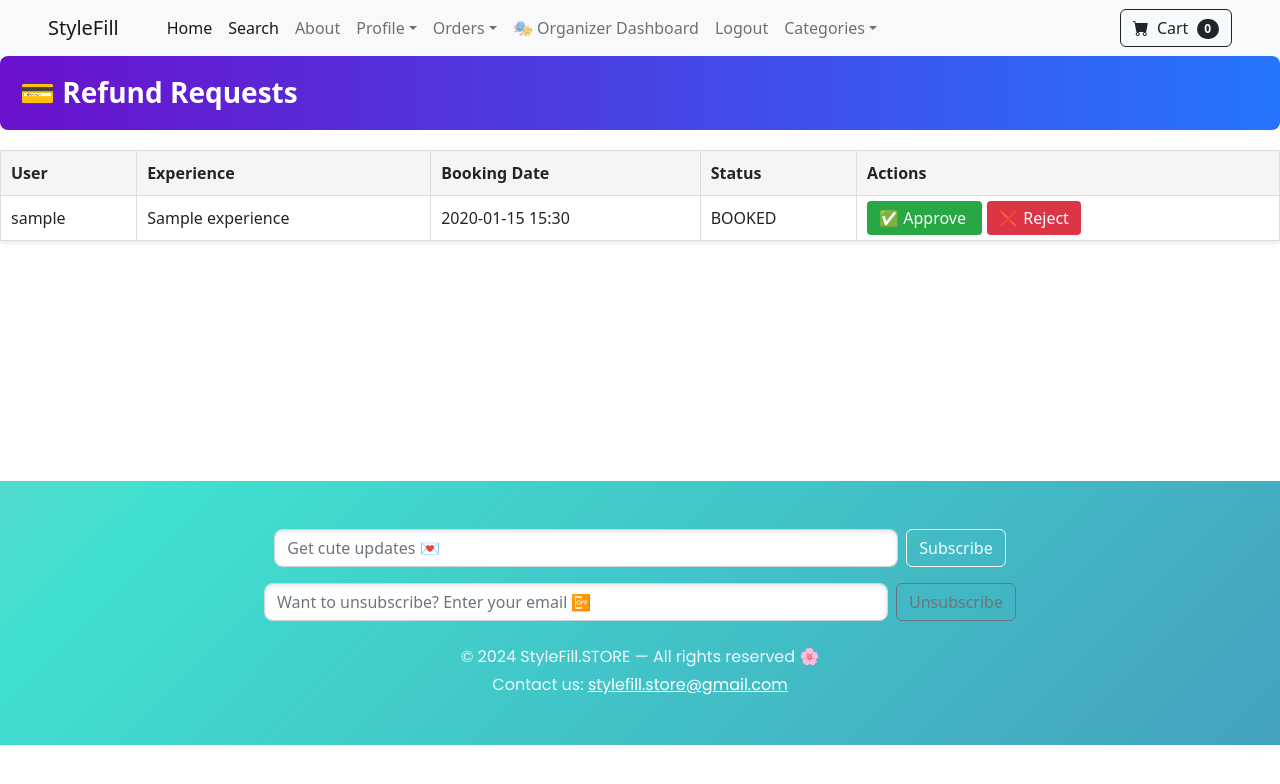
After one commit to codedev03/StyleFill, a Django app: page /payment/refund-requests/ in a window 1280 px wide. The commit adds this page. Shown: the top 784 px of the page. Run offline with Django 5.2, Linux system fonts and the light colour scheme; a user stored in the database is signed in; tables that the repository leaves empty hold one stand-in row (values such as "Sample post"); some libraries are stand-ins or nearby versions.

Commit message:
refund status

```diff
--- a/experiences/models.py
+++ b/experiences/models.py
@@ -37,6 +37,11 @@ class Booking(models.Model):
         ("CANCELED", "Canceled"),
         ("REFUNDED", "Refunded"),
     ]
+    REFUND_STATUS_CHOICES = [
+        ("PENDING", "Pending"),
+        ("APPROVED", "Approved"),
+        ("REJECTED", "Rejected"),
+    ]
     user = models.ForeignKey(User, on_delete=models.CASCADE, null=True, blank=True)
     experience = models.ForeignKey(Experience, related_name="bookings", on_delete=models.CASCADE)
     booking_date = models.DateTimeField(auto_now_add=True)
@@ -46,6 +51,24 @@ class Booking(models.Model):
     quantity = models.PositiveIntegerField(default=1)
     booking_code = models.CharField(max_length=12, unique=True, blank=True)
     booking_status = models.CharField(max_length=20, choices=STATUS_CHOICES, default="BOOKED")
+    refund_requested = models.BooleanField(default=False)
+    refund_status = models.CharField(max_length=20, choices=REFUND_STATUS_CHOICES, default="PENDING")
+
+    # add helper
+    def request_refund(self):
+        self.booking_status = "CANCELED"
+        self.refund_requested = True
+        self.refund_status = "PENDING"
+        self.save()
+
+    def approve_refund(self):
+        self.booking_status = "REFUNDED"
+        self.refund_status = "APPROVED"
+        self.save()
+
+    def reject_refund(self):
+        self.refund_status = "REJECTED"
+        self.save()
 
     def save(self, *args, **kwargs):
         if not self.booking_code:
--- a/experiences/urls.py
+++ b/experiences/urls.py
@@ -5,5 +5,5 @@ urlpatterns = [
     path('<int:pk>/', views.experience_detail, name='experience_detail'),
     path('<int:pk>/book/', views.book_experience, name='book_experience'),
     path('my-tickets/', views.my_tickets, name='my_tickets'),
-    path('cancel-booking/<int:booking_id>/', views.cancel_booking, name='cancel_booking'),
+    path("request-refund/<int:booking_id>/", views.request_refund, name="request_refund"),
 ]
--- /dev/null
+++ b/payment/templates/payment/refund_requests.html
@@ -0,0 +1,58 @@
+{% extends "base.html" %}
+{% load static %}
+
+{% block title %}Refund Requests{% endblock %}
+
+{% block content %}
+<!-- Header Section -->
+<div style="background: linear-gradient(90deg, #6a11cb 0%, #2575fc 100%);
+            color: white;
+            padding: 20px;
+            border-radius: 8px;
+            margin-bottom: 20px;">
+    <h1 style="margin: 0; font-size: 28px; font-weight: 600;">
+        💳 Refund Requests
+    </h1>
+</div>
+
+{% if bookings %}
+<table class="admin-table" style="width:100%; border-collapse:collapse; box-shadow: 0 2px 5px rgba(0,0,0,0.1);">
+    <thead>
+        <tr style="background:#f5f5f5;">
+            <th style="padding:10px; border:1px solid #ddd;">User</th>
+            <th style="padding:10px; border:1px solid #ddd;">Experience</th>
+            <th style="padding:10px; border:1px solid #ddd;">Booking Date</th>
+            <th style="padding:10px; border:1px solid #ddd;">Status</th>
+            <th style="padding:10px; border:1px solid #ddd;">Actions</th>
+        </tr>
+    </thead>
+    <tbody>
+        {% for booking in bookings %}
+        <tr>
+            <td style="padding:10px; border:1px solid #ddd;">{{ booking.user.username }}</td>
+            <td style="padding:10px; border:1px solid #ddd;">{{ booking.experience.title }}</td>
+            <td style="padding:10px; border:1px solid #ddd;">{{ booking.booking_date|date:"Y-m-d H:i" }}</td>
+            <td style="padding:10px; border:1px solid #ddd;">{{ booking.booking_status }}</td>
+            <td style="padding:10px; border:1px solid #ddd;">
+                <a href="{% url 'approve_refund' booking.id %}"
+                    style="background:#28a745; color:white; padding:6px 12px; border-radius:4px; text-decoration:none; margin-right:5px;">
+                    ✅ Approve
+                </a>
+                <a href="{% url 'reject_refund' booking.id %}"
+                    style="background:#dc3545; color:white; padding:6px 12px; border-radius:4px; text-decoration:none;">
+                    ❌ Reject
+                </a>
+            </td>
+        </tr>
+        {% endfor %}
+    </tbody>
+</table>
+{% else %}
+    <p>No refund requests pending 🎉</p>
+{% endif %}
+<br><br>
+<br><br>
+<br><br>
+<br><br>
+<br><br>
+{% endblock %}
--- a/payment/urls.py
+++ b/payment/urls.py
@@ -13,4 +13,7 @@ urlpatterns = [
     path('create-order/', views.create_order, name='create_order'),
     path("admin-dashboard/", views.admin_dashboard, name="admin_dashboard"),
     path('delete-booking/<int:booking_id>/', views.delete_booking, name='delete_booking'),
+    path("refund-requests/", views.refund_requests, name="refund_requests"),
+    path("refund-requests/<int:booking_id>/approve/", views.approve_refund, name="approve_refund"),
+    path("refund-requests/<int:booking_id>/reject/", views.reject_refund, name="reject_refund"),
 ]
--- a/payment/views.py
+++ b/payment/views.py
@@ -3,6 +3,7 @@ from django.shortcuts import render, get_object_or_404 , redirect
 from django.contrib.auth.decorators import login_required, user_passes_test
 from django.urls import reverse
 from django.http import JsonResponse
+from django.contrib.admin.views.decorators import staff_member_required
 #email
 from django.template.loader import render_to_string
 from django.utils.html import strip_tags
@@ -28,6 +29,25 @@ import json
 import logging
 logger = logging.getLogger(__name__)
 # Create your views here.
+@staff_member_required
+def refund_requests(request):
+    bookings = Booking.objects.filter(refund_requested=True)
+    return render(request, "payment/refund_requests.html", {"bookings": bookings})
+
+@staff_member_required
+def approve_refund(request, booking_id):
+    booking = get_object_or_404(Booking, id=booking_id)
+    booking.approve_refund()  # method in Booking model
+    messages.success(request, f"Refund approved for {booking.user.username}.")
+    return redirect("refund_requests")
+
+@staff_member_required
+def reject_refund(request, booking_id):
+    booking = get_object_or_404(Booking, id=booking_id)
+    booking.reject_refund()
+    messages.warning(request, f"Refund rejected for {booking.user.username}.")
+    return redirect("refund_requests")
+
 def get_greeting():
     now = timezone.localtime()
     hour = now.hour
--- a/store/templates/navbar.html
+++ b/store/templates/navbar.html
@@ -33,6 +33,8 @@
                             <li><a class="dropdown-item" href="{% url 'not_shipped_dash' %}">Unshipped Orders</a></li>
                             <li><hr class="dropdown-divider" /></li>
                             <li><a class="dropdown-item" href="{% url 'admin_dashboard' %}">📊Admin Dashboard</a></li>
+                            <li><hr class="dropdown-divider" /></li>
+                            <li><a class="dropdown-item" href="{% url 'refund_requests' %}">💸 Refund Requests</a></li>
                         </ul>
                     </li>
                 {% endif %}
```
Also changed, not shown: experiences/templates/experiences/my_tickets.html (+9 -5 lines), experiences/views.py (+7 -6 lines), experiences/migrations/0012_booking_refund_requested_booking_refund_status.py (added).
